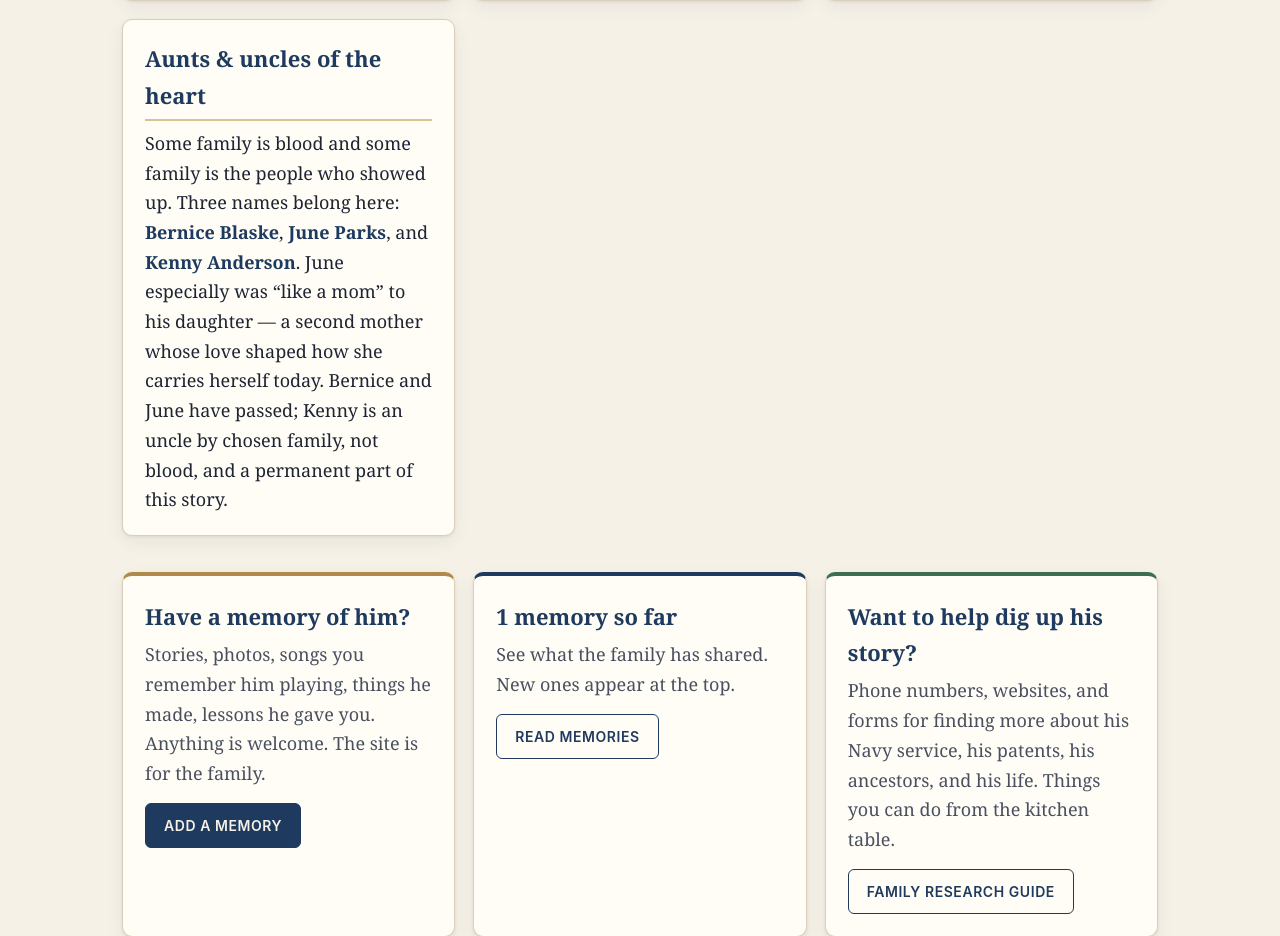
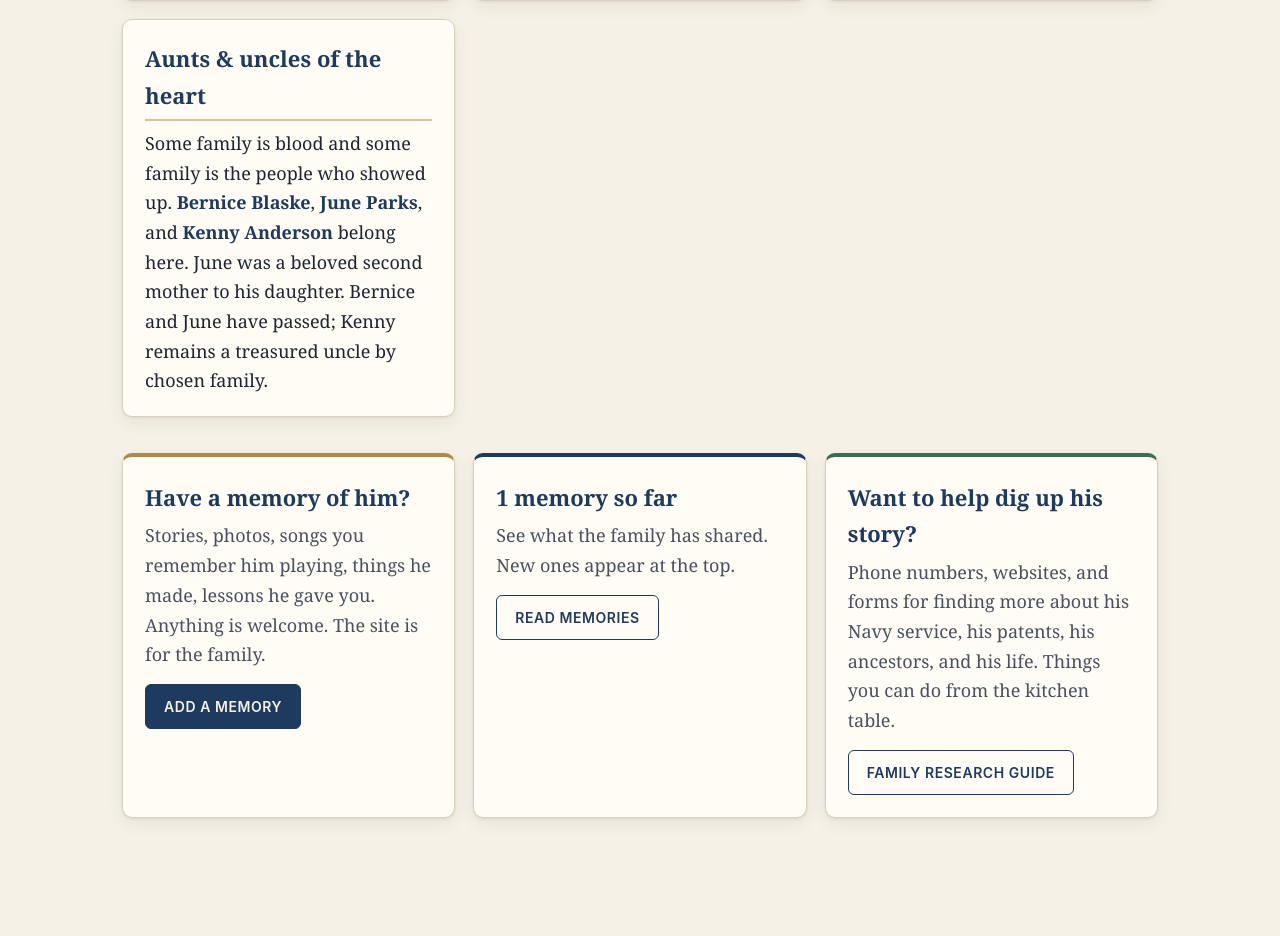
Before and after one commit to KHET-1/richard-jeranson-memorial, a Python web app: template templates/index.html in a window 1280 px wide. Shown: the part 1743-2679 px from the top of the page. Run offline with Jinja, Linux system fonts and the light colour scheme; the template is opened without the code that fills it: most values are stand-ins (such as "Sample title", 1, 10 or a date in 2020).

Commit message:
Tighten chosen-family card — remove editorializing about Ryan's mom
Drop "shaped how she carries herself today" — that's commentary on a
living family member, not bio. Keep it factual and warm: June was a
beloved second mother. Bernice and June passed. Kenny remains.

Per memorial editorial standard: no commentary on living family
members beyond what the operator has explicitly approved.

Co-Authored-By: Claude Opus 4.7 (1M context) <noreply@anthropic.com>

```diff
--- a/templates/index.html
+++ b/templates/index.html
@@ -110,13 +110,11 @@
     <div class="bio-card">
       <h3>Aunts &amp; uncles of the heart</h3>
       <p>
-        Some family is blood and some family is the people who showed up. Three names
-        belong here:
+        Some family is blood and some family is the people who showed up.
         <strong>Bernice Blaske</strong>, <strong>June Parks</strong>, and
-        <strong>Kenny Anderson</strong>. June especially was &ldquo;like a mom&rdquo;
-        to his daughter &mdash; a second mother whose love shaped how she carries
-        herself today. Bernice and June have passed; Kenny is an uncle by chosen
-        family, not blood, and a permanent part of this story.
+        <strong>Kenny Anderson</strong> belong here. June was a beloved second mother
+        to his daughter. Bernice and June have passed; Kenny remains a treasured
+        uncle by chosen family.
       </p>
     </div>
   </div>
```
